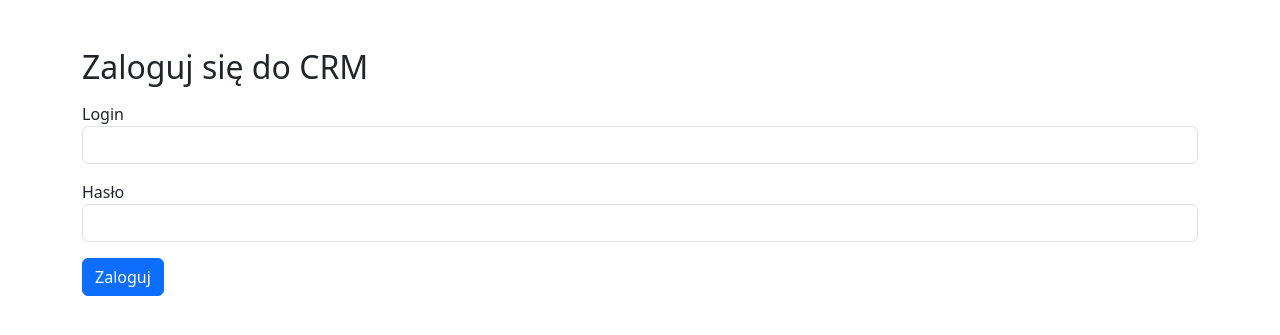
After one commit to dietetykniecodzienny/crm-mvp, a Flask app: page /login in a window 1280 px wide. The commit adds this page. Shown: the top 335 px of the page. Run offline with Flask 3, Linux system fonts and the light colour scheme.

Commit message:
Add files via upload

```diff
--- a/app.py
+++ b/app.py
@@ -1,9 +1,12 @@
-from flask import Flask, render_template, request, redirect, url_for
+from flask import Flask, render_template, request, redirect, url_for, session
 from datetime import datetime
 import sqlite3
 
 app = Flask(__name__)
+app.secret_key = 'super_secret_key'
 DATABASE = 'crm.db'
+USERNAME = 'admin'
+PASSWORD = 'haslo123'
 
 def get_db():
     conn = sqlite3.connect(DATABASE)
@@ -12,12 +15,31 @@ def get_db():
 
 @app.route('/')
 def index():
+    if not session.get('logged_in'):
+        return redirect(url_for('login'))
     db = get_db()
     patients = db.execute('SELECT * FROM patients').fetchall()
     return render_template('index.html', patients=patients)
 
+@app.route('/login', methods=['GET', 'POST'])
+def login():
+    if request.method == 'POST':
+        if request.form['username'] == USERNAME and request.form['password'] == PASSWORD:
+            session['logged_in'] = True
+            return redirect(url_for('index'))
+        else:
+            return render_template('login.html', error='Nieprawidłowy login lub hasło')
+    return render_template('login.html')
+
+@app.route('/logout')
+def logout():
+    session.pop('logged_in', None)
+    return redirect(url_for('login'))
+
 @app.route('/patient/<int:patient_id>')
 def patient_detail(patient_id):
+    if not session.get('logged_in'):
+        return redirect(url_for('login'))
     db = get_db()
     patient = db.execute('SELECT * FROM patients WHERE id = ?', (patient_id,)).fetchone()
     visits = db.execute('SELECT * FROM visits WHERE patient_id = ? ORDER BY date DESC', (patient_id,)).fetchall()
@@ -25,6 +47,8 @@ def patient_detail(patient_id):
 
 @app.route('/add_patient', methods=['POST'])
 def add_patient():
+    if not session.get('logged_in'):
+        return redirect(url_for('login'))
     name = request.form['name']
     phone = request.form['phone']
     email = request.form['email']
@@ -35,6 +59,8 @@ def add_patient():
 
 @app.route('/add_visit/<int:patient_id>', methods=['POST'])
 def add_visit(patient_id):
+    if not session.get('logged_in'):
+        return redirect(url_for('login'))
     date = request.form['date']
     note = request.form['note']
     db = get_db()
--- /dev/null
+++ b/templates/login.html
@@ -0,0 +1,22 @@
+<!DOCTYPE html>
+<html>
+<head>
+  <title>Logowanie</title>
+  <link rel="stylesheet" href="https://cdn.jsdelivr.net/npm/bootstrap@5.3.2/dist/css/bootstrap.min.css">
+</head>
+<body class="container mt-5">
+  <h2>Zaloguj się do CRM</h2>
+  {% if error %}<div class="alert alert-danger mt-2">{{ error }}</div>{% endif %}
+  <form method="post" class="mt-3">
+    <div class="mb-3">
+      <label>Login</label>
+      <input name="username" class="form-control" required>
+    </div>
+    <div class="mb-3">
+      <label>Hasło</label>
+      <input name="password" type="password" class="form-control" required>
+    </div>
+    <button class="btn btn-primary">Zaloguj</button>
+  </form>
+</body>
+</html>
```
Also changed, not shown: templates/index.html (+21 -9 lines), templates/patient_detail.html (+18 -11 lines).
